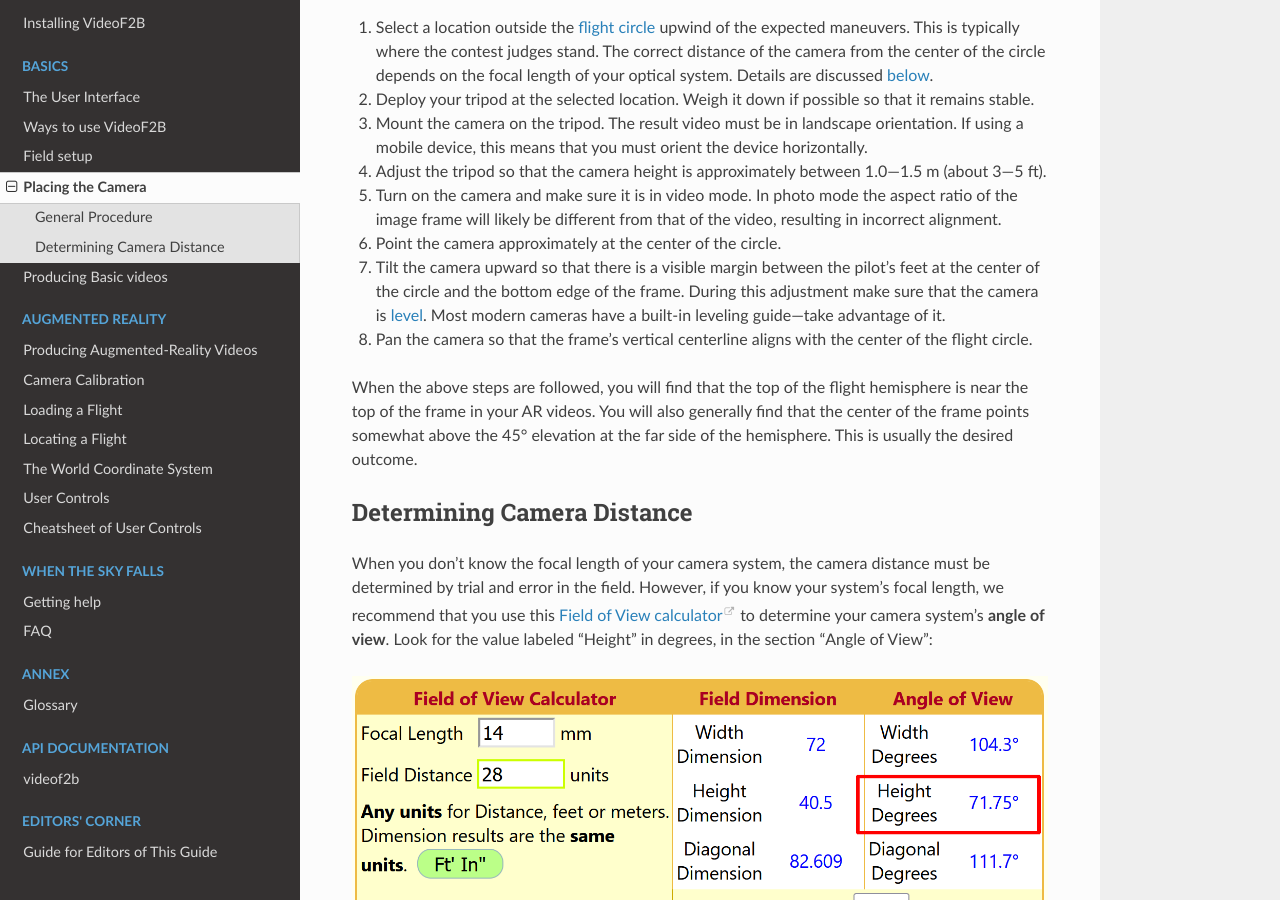
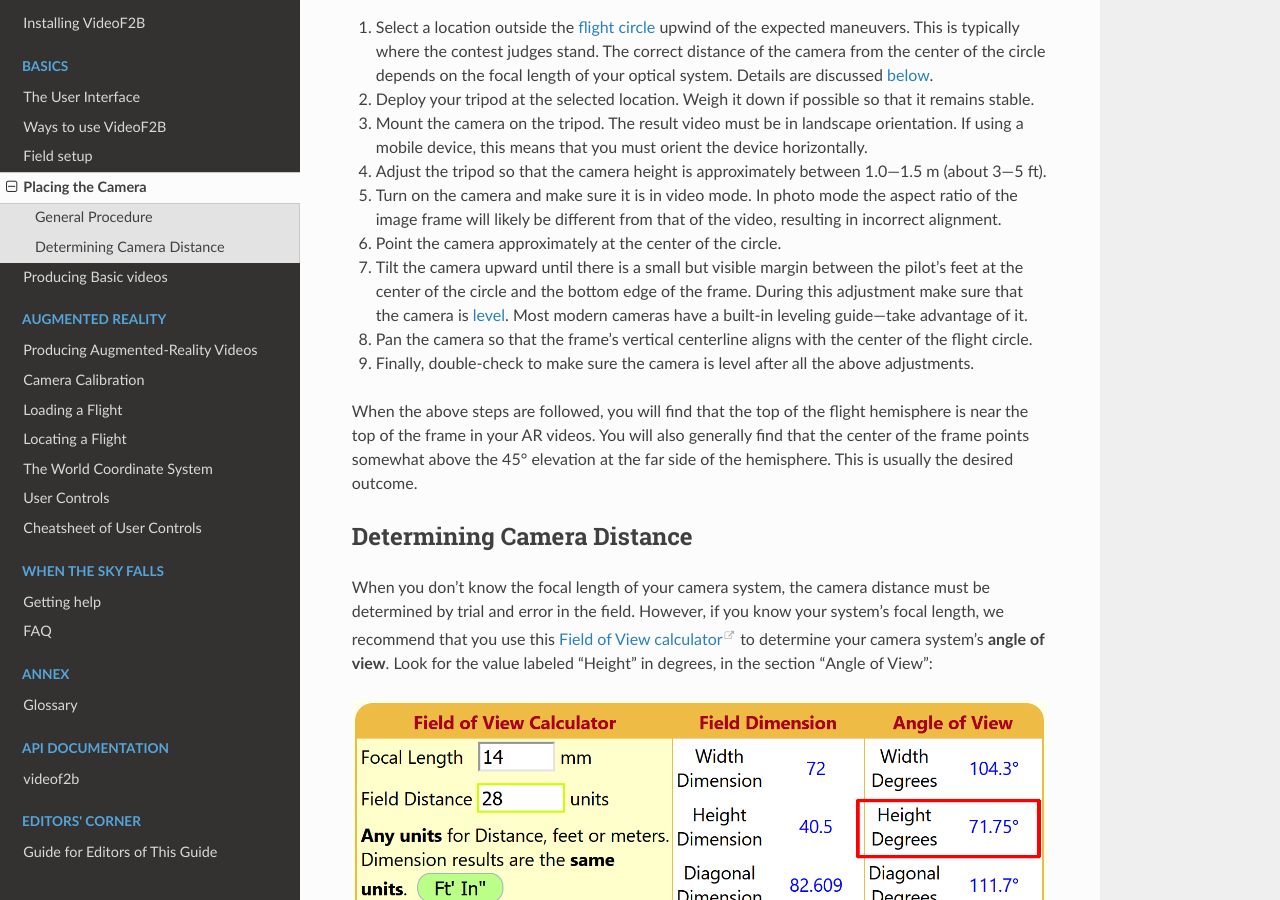
Before and after one commit to alsolera/VideoF2B, a Sphinx documentation site: the page built from docs/source/camera-placement.rst, in a window 1280 px wide and 900 px high, scrolled down 368 px. Built offline with Sphinx 7.4.7 and the Read the Docs theme 2.0.0, drawn with Linux system fonts in a browser that asks for light colours.

Commit message:
Docs: wording improvements, reminder to level camera after adjustments

```diff
--- a/docs/source/camera-placement.rst
+++ b/docs/source/camera-placement.rst
@@ -22,10 +22,11 @@ General Procedure
 #. Turn on the camera and make sure it is in video mode.  In photo mode the aspect ratio of the image frame
    will likely be different from that of the video, resulting in incorrect alignment.
 #. Point the camera approximately at the center of the circle.
-#. Tilt the camera upward so that there is a visible margin between the pilot's feet at the center of the
-   circle and the bottom edge of the frame.  During this adjustment make sure that the camera is
+#. Tilt the camera upward until there is a small but visible margin between the pilot's feet at the center of
+   the circle and the bottom edge of the frame. During this adjustment make sure that the camera is
    :term:`level`. Most modern cameras have a built-in leveling guide—take advantage of it.
 #. Pan the camera so that the frame's vertical centerline aligns with the center of the flight circle.
+#. Finally, double-check to make sure the camera is level after all the above adjustments.
 
 When the above steps are followed, you will find that the top of the flight hemisphere is near the top of the
 frame in your AR videos.  You will also generally find that the center of the frame points somewhat above the
```
